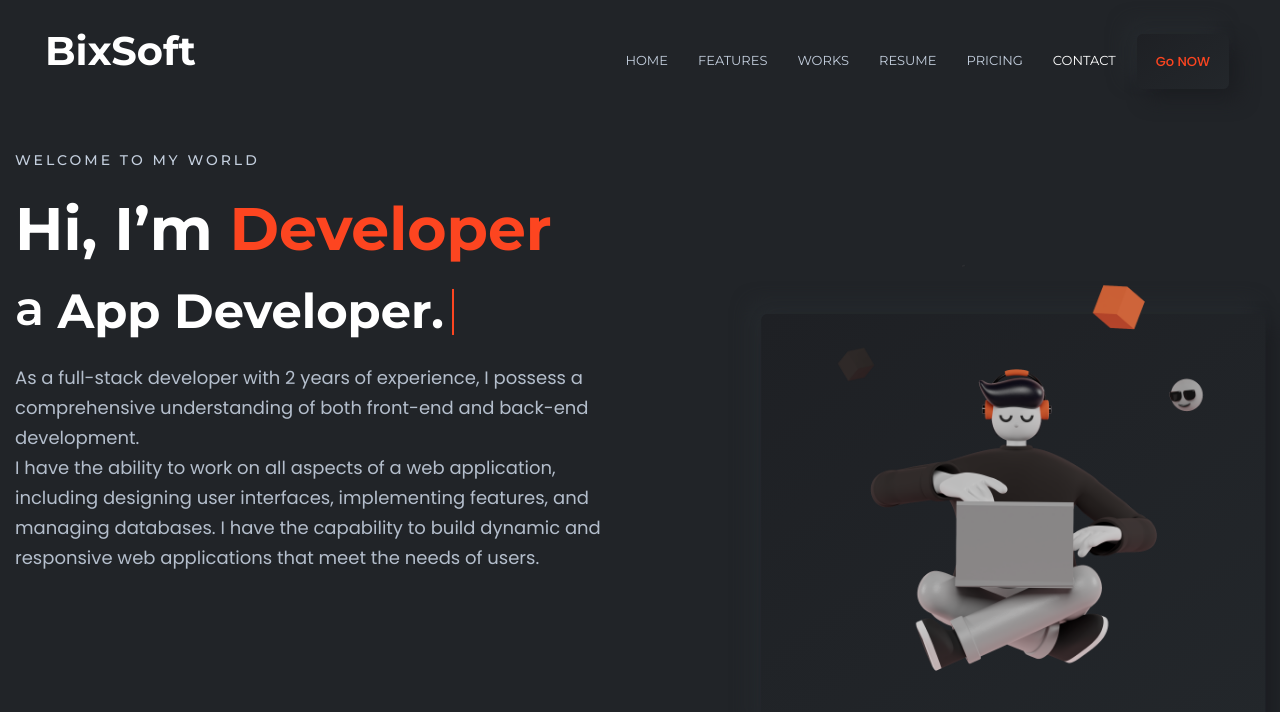
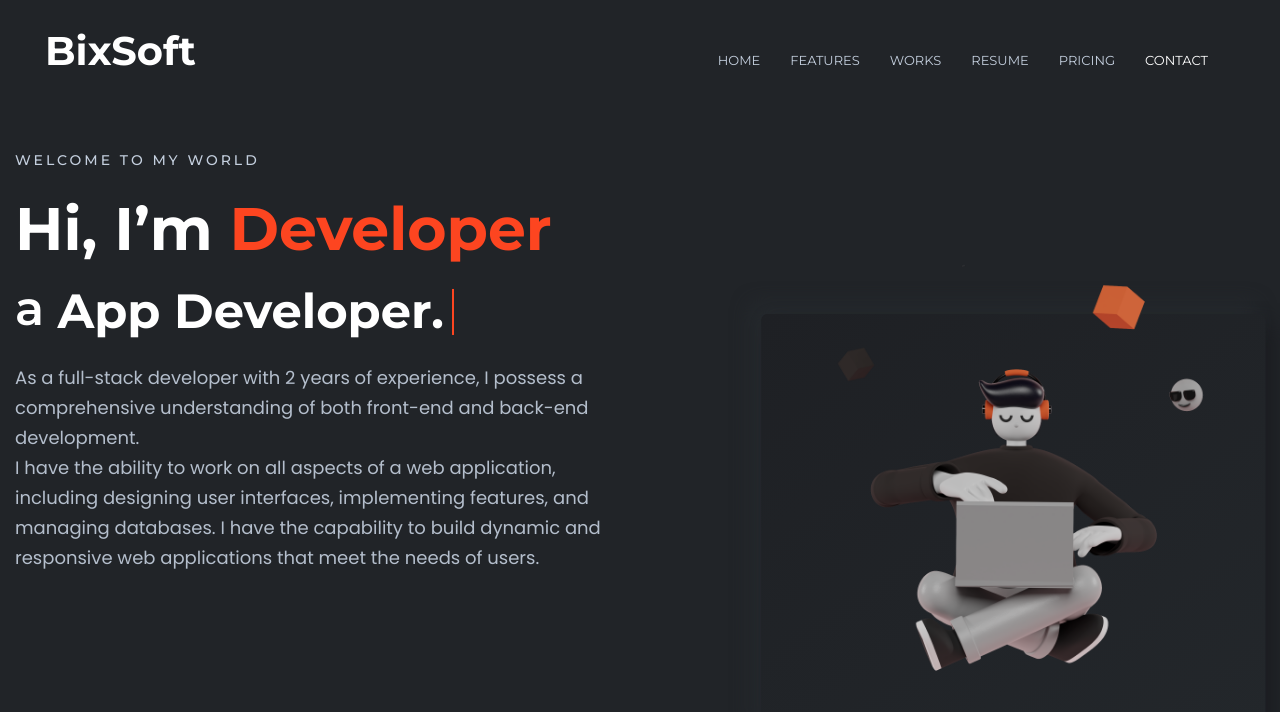
Before and after one commit to BixSoft/Portfolio, a plain HTML site: page index.html in a window 1280 px wide. Shown: the top 712 px of the page. Drawn offline with Linux system fonts and the light colour scheme.

Commit message:
Update index.html

```diff
--- a/index.html
+++ b/index.html
@@ -66,7 +66,7 @@
                     </nav>
                     <!-- Start Header Right  -->
                     <div class="header-right">
-                        <a class="rn-btn" target="_blank" href=""><span>Go NOW</span></a>
+<!--                         <a class="rn-btn" target="_blank" href=""><span>Go NOW</span></a> -->
                         <div class="hamberger-menu d-block d-xl-none">
                             <i id="menuBtn" class="feather-menu humberger-menu"></i>
                         </div>
```
